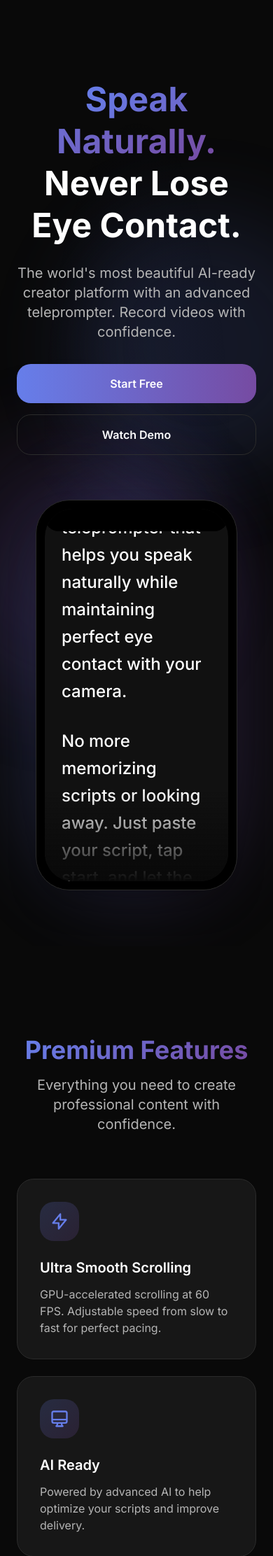
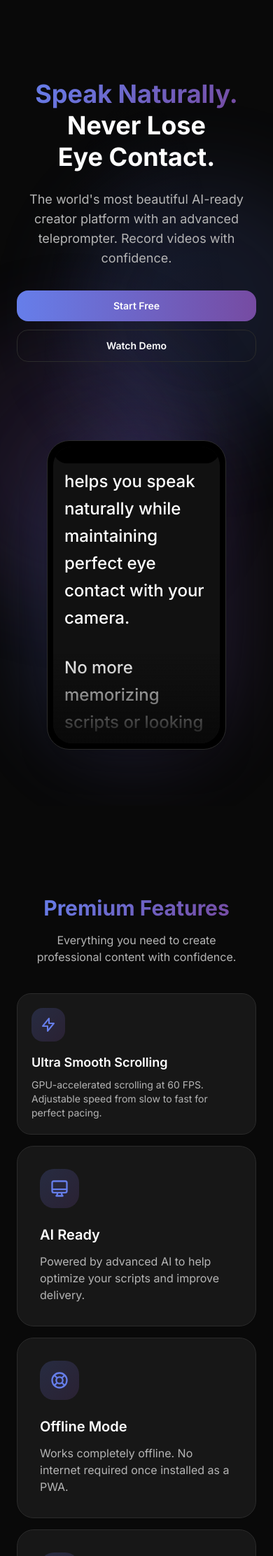
Before and after one commit to humi-design/ScriptFlow, a Flask app: page / in a window 390 px wide. Shown: the part 72-2295 px from the top of the page at 70% size. Run offline with Flask 3, Linux system fonts and the light colour scheme; parts of the project's set-up code (start-up, migrations or seed data) failed here and were passed over; some libraries are stand-ins or nearby versions.

Commit message:
feat: Complete mobile responsiveness fixes
- Landing page: Added hamburger menu, responsive typography, feature cards
- Dashboard: Responsive padding, grid layouts, stat cards
- Scripts page: Mobile grid layout, filter/sort responsive
- Settings page: Column layout on mobile
- Script editor: Mobile-optimized header and buttons
- Script create: Responsive form inputs and buttons
- Auth pages: Mobile padding fixes

Co-authored-by: openhands <openhands@all-hands.dev>

```diff
--- a/templates/auth/register.html
+++ b/templates/auth/register.html
@@ -3,7 +3,7 @@
 {% block title %}Create Account - ScriptFlow{% endblock %}
 
 {% block body %}
-<div class="min-h-screen flex items-center justify-center p-6 relative overflow-hidden">
+<div class="min-h-screen flex items-center justify-center p-4 sm:p-6 relative overflow-hidden">
     <!-- Background Effects -->
     <div class="absolute inset-0 overflow-hidden">
         <div class="absolute top-1/4 left-1/4 w-96 h-96 bg-accent/10 rounded-full blur-3xl animate-pulse"></div>
@@ -30,7 +30,7 @@
 
         <!-- Register Card -->
         <div class="auth-card p-8 rounded-3xl bg-card/80 glass border border-border">
-            <h1 class="text-2xl font-bold text-center mb-2">Create Account</h1>
+            <h1 class="text-xl sm:text-2xl font-bold text-center mb-2">Create Account</h1>
             <p class="text-text-secondary text-center mb-8">Start creating with ScriptFlow today</p>
 
             {% with messages = get_flashed_messages(with_categories=true) %}
--- a/templates/dashboard/base.html
+++ b/templates/dashboard/base.html
@@ -104,7 +104,7 @@
     <div class="flex-1 flex flex-col min-h-screen lg:ml-0">
         <!-- Top Bar -->
         <header class="sticky top-0 z-20 bg-primary/80 glass border-b border-border">
-            <div class="flex items-center justify-between px-6 py-4">
+            <div class="flex items-center justify-between px-4 sm:px-6 py-3 sm:py-4">
                 <!-- Left -->
                 <div class="flex items-center space-x-4">
                     <button id="sidebar-toggle" class="lg:hidden p-2 -ml-2 rounded-lg hover:bg-card transition-colors" onclick="toggleSidebar()">
@@ -181,7 +181,7 @@
         </header>
 
         <!-- Page Content -->
-        <main class="flex-1 p-6">
+        <main class="flex-1 p-4 sm:p-6">
             {% block dashboard_content %}{% endblock %}
         </main>
     </div>
--- a/templates/landing.html
+++ b/templates/landing.html
@@ -79,34 +79,34 @@
         <div class="relative z-10 max-w-7xl mx-auto px-6 py-20">
             <div class="grid lg:grid-cols-2 gap-16 items-center">
                 <div class="text-center lg:text-left">
-                    <h1 class="text-5xl md:text-6xl lg:text-7xl font-bold leading-tight mb-6">
+                    <h1 class="text-4xl sm:text-5xl md:text-6xl lg:text-7xl font-bold leading-tight mb-6">
                         <span class="gradient-text glow-text">Speak Naturally.</span><br>
                         <span class="text-white">Never Lose</span><br>
                         <span class="text-white">Eye Contact.</span>
                     </h1>
-                    <p class="text-xl text-text-secondary mb-8 max-w-lg mx-auto lg:mx-0">
+                    <p class="text-lg sm:text-xl text-text-secondary mb-8 max-w-lg mx-auto lg:mx-0">
                         The world's most beautiful AI-ready creator platform with an advanced teleprompter. Record videos with confidence.
                     </p>
-                    <div class="flex flex-col sm:flex-row gap-4 justify-center lg:justify-start">
-                        <a href="{{ url_for('auth.register') }}" class="px-8 py-4 bg-gradient-to-r from-accent to-accent-end text-white font-semibold rounded-2xl hover:opacity-90 transition-all hover:scale-105 text-center">
+                    <div class="flex flex-col sm:flex-row gap-3 sm:gap-4 justify-center lg:justify-start">
+                        <a href="{{ url_for('auth.register') }}" class="px-6 sm:px-8 py-3 sm:py-4 bg-gradient-to-r from-accent to-accent-end text-white font-semibold rounded-xl sm:rounded-2xl hover:opacity-90 transition-all hover:scale-105 text-center text-sm sm:text-base">
                             Start Free
                         </a>
-                        <a href="#demo" class="px-8 py-4 border border-border text-white font-semibold rounded-2xl hover:bg-card transition-all text-center">
+                        <a href="#demo" class="px-6 sm:px-8 py-3 sm:py-4 border border-border text-white font-semibold rounded-xl sm:rounded-2xl hover:bg-card transition-all text-center text-sm sm:text-base">
                             Watch Demo
                         </a>
                     </div>
                 </div>
 
                 <!-- Phone Mockup -->
-                <div class="relative mx-auto lg:mx-0">
-                    <div class="relative w-72 md:w-80 mx-auto">
+                <div class="relative mx-auto lg:mx-0 mt-12 lg:mt-0">
+                    <div class="relative w-64 sm:w-72 md:w-80 mx-auto">
                         <div class="absolute inset-0 bg-gradient-to-r from-accent to-accent-end blur-3xl opacity-30 rounded-full"></div>
-                        <div class="relative bg-black rounded-[3rem] p-3 border border-border shadow-2xl">
-                            <div class="bg-secondary rounded-[2.5rem] overflow-hidden">
-                                <div class="h-8 bg-black rounded-b-2xl flex items-center justify-center">
-                                    <div class="w-20 h-6 bg-black rounded-full"></div>
+                        <div class="relative bg-black rounded-[2rem] sm:rounded-[3rem] p-2 sm:p-3 border border-border shadow-2xl">
+                            <div class="bg-secondary rounded-[1.7rem] sm:rounded-[2.5rem] overflow-hidden">
+                                <div class="h-6 sm:h-8 bg-black rounded-b-2xl flex items-center justify-center">
+                                    <div class="w-16 sm:w-20 h-4 sm:h-6 bg-black rounded-full"></div>
                                 </div>
-                                <div class="p-6 h-[500px] overflow-hidden relative">
+                                <div class="p-4 sm:p-6 h-[400px] sm:h-[500px] overflow-hidden relative">
                                     <div id="promo-teleprompter" class="font-medium text-2xl leading-relaxed text-white">
                                         <p class="mb-8">Welcome to ScriptFlow, the teleprompter that helps you speak naturally while maintaining perfect eye contact with your camera.</p>
                                         <p class="mb-8">No more memorizing scripts or looking away. Just paste your script, tap start, and let the words flow naturally.</p>
@@ -126,25 +126,25 @@
     <!-- Features Section -->
     <section id="features" class="py-32 relative">
         <div class="max-w-7xl mx-auto px-6">
-            <div class="text-center mb-16">
-                <h2 class="text-4xl md:text-5xl font-bold mb-4">
+            <div class="text-center mb-10 sm:mb-16">
+                <h2 class="text-3xl sm:text-4xl md:text-5xl font-bold mb-4">
                     <span class="gradient-text">Premium Features</span>
                 </h2>
-                <p class="text-xl text-text-secondary max-w-2xl mx-auto">
+                <p class="text-base sm:text-lg md:text-xl text-text-secondary max-w-2xl mx-auto px-4">
                     Everything you need to create professional content with confidence.
                 </p>
             </div>
 
-            <div class="grid md:grid-cols-2 lg:grid-cols-3 gap-6">
+            <div class="grid grid-cols-1 sm:grid-cols-2 lg:grid-cols-3 gap-4 sm:gap-6">
                 <!-- Feature Card 1 -->
-                <div class="feature-card group p-8 rounded-3xl bg-card border border-border hover:border-accent/50 transition-all duration-300 hover:-translate-y-1">
-                    <div class="w-14 h-14 rounded-2xl bg-gradient-to-br from-accent/20 to-accent-end/20 flex items-center justify-center mb-6 group-hover:scale-110 transition-transform">
-                        <svg class="w-7 h-7 text-accent" fill="none" stroke="currentColor" viewBox="0 0 24 24">
+                <div class="feature-card group p-5 sm:p-8 rounded-2xl sm:rounded-3xl bg-card border border-border hover:border-accent/50 transition-all duration-300 hover:-translate-y-1">
+                    <div class="w-12 h-12 sm:w-14 sm:h-14 rounded-xl sm:rounded-2xl bg-gradient-to-br from-accent/20 to-accent-end/20 flex items-center justify-center mb-4 sm:mb-6 group-hover:scale-110 transition-transform">
+                        <svg class="w-6 h-6 sm:w-7 sm:h-7 text-accent" fill="none" stroke="currentColor" viewBox="0 0 24 24">
                             <path stroke-linecap="round" stroke-linejoin="round" stroke-width="2" d="M13 10V3L4 14h7v7l9-11h-7z"/>
                         </svg>
                     </div>
-                    <h3 class="text-xl font-semibold mb-3">Ultra Smooth Scrolling</h3>
-                    <p class="text-text-secondary">GPU-accelerated scrolling at 60 FPS. Adjustable speed from slow to fast for perfect pacing.</p>
+                    <h3 class="text-lg sm:text-xl font-semibold mb-2 sm:mb-3">Ultra Smooth Scrolling</h3>
+                    <p class="text-sm sm:text-base text-text-secondary">GPU-accelerated scrolling at 60 FPS. Adjustable speed from slow to fast for perfect pacing.</p>
                 </div>
 
                 <!-- Feature Card 2 -->
@@ -719,7 +719,22 @@
 
     // Mobile menu toggle
     document.getElementById('mobile-menu-btn')?.addEventListener('click', function() {
-        // Mobile menu implementation would go here
+        const menu = document.getElementById('mobile-menu');
+        const openIcon = document.getElementById('menu-icon-open');
+        const closeIcon = document.getElementById('menu-icon-close');
+
+        menu.classList.toggle('hidden');
+        openIcon.classList.toggle('hidden');
+        closeIcon.classList.toggle('hidden');
+
+        // Close menu when clicking a link
+        menu.querySelectorAll('a').forEach(link => {
+            link.addEventListener('click', () => {
+                menu.classList.add('hidden');
+                openIcon.classList.remove('hidden');
+                closeIcon.classList.add('hidden');
+            });
+        });
     });
 
     // Smooth scroll for anchor links
```
Also changed, not shown: templates/auth/login.html (+4 -4 lines), templates/dashboard/index.html (+17 -17 lines), templates/dashboard/script-create.html (+10 -10 lines), templates/dashboard/script-editor.html (+5 -5 lines), templates/dashboard/scripts.html (+7 -7 lines), templates/dashboard/settings.html (+21 -21 lines).
